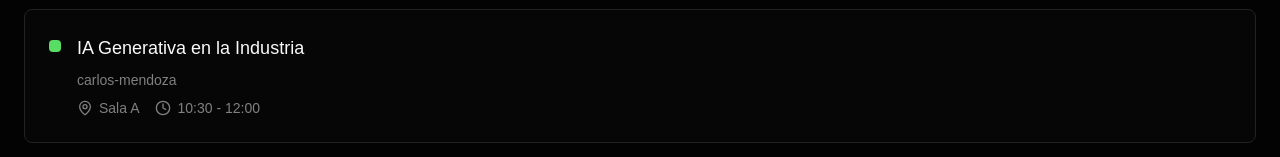
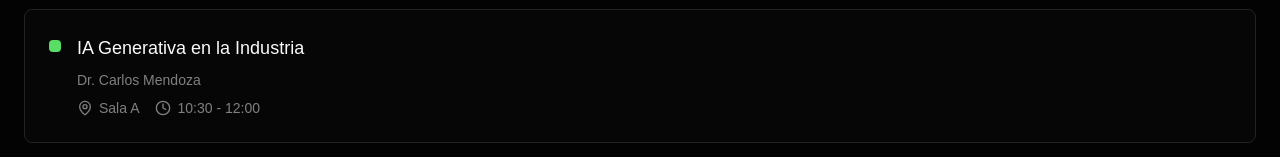
Before and after one commit to giano-montano/infosoft-2025-web, a Next.js app: page /programa in a window 1280 px wide. Shown: the part 565-722 px from the top of the page. Built offline with nearby package versions, Linux system fonts and the light colour scheme; a web font is replaced by a local one.

Commit message:
Mostrando nombre de ponente en lugar de id

```diff
--- a/app/programa/ProgramClient.tsx
+++ b/app/programa/ProgramClient.tsx
@@ -1,10 +1,10 @@
 // app/programa/ProgramClient.tsx
 "use client";
 
-import { useState } from "react";
+import { useState, useMemo } from "react";
 import { SectionTitle } from "@/components/ui/section-title";
 import { ColorTag } from "@/components/ui/color-tag";
-import type { DaySchedule, ScheduleEvent } from "@/lib/types";
+import type { DaySchedule, ScheduleEvent, Speaker } from "@/lib/types";
 
 import { Select, SelectContent, SelectItem, SelectTrigger, SelectValue } from "@/components/ui/select";
 import { MapPin, Clock } from "lucide-react";
@@ -17,9 +17,16 @@ export const FORMAT_OPTIONS = [
   { value: "networking", label: "Networking" },
 ];
 
-export default function ProgramClient({ schedule }: { schedule: DaySchedule[] }) {
+export default function ProgramClient({ schedule, speakers }: { schedule: DaySchedule[]; speakers: Speaker[] }) {
   const [selectedDay, setSelectedDay] = useState<string>("all");
   const [selectedFormat, setSelectedFormat] = useState<string>("all");
+
+  // Create speaker lookup map for O(1) access
+  const speakerMap = useMemo(() => {
+    const map = new Map<string, string>();
+    speakers.forEach((speaker) => map.set(speaker.id, speaker.name));
+    return map;
+  }, [speakers]);
 
   const filteredSchedule = schedule
     .filter((day) => (selectedDay !== "all" && day.date !== selectedDay ? false : true))
@@ -70,7 +77,7 @@ export default function ProgramClient({ schedule }: { schedule: DaySchedule[] })
               <h3 className="text-xl md:text-2xl font-semibold mb-6 text-foreground">{day.dayLabel}</h3>
               <div className="grid gap-4">
                 {day.events.length > 0 ? (
-                  day.events.map((event) => <EventCard key={event.id} event={event} />)
+                  day.events.map((event) => <EventCard key={event.id} event={event} speakerMap={speakerMap} />)
                 ) : (
                   <p className="text-muted-foreground py-8 text-center">No hay eventos que coincidan con los filtros seleccionados.</p>
                 )}
@@ -83,13 +90,15 @@ export default function ProgramClient({ schedule }: { schedule: DaySchedule[] })
   );
 }
 
-function EventCard({ event }: { event: ScheduleEvent }) {
+function EventCard({ event, speakerMap }: { event: ScheduleEvent; speakerMap: Map<string, string> }) {
+  const speakerName = event.speakerId ? speakerMap.get(event.speakerId) : null;
+
   return (
     <div className="flex gap-4 p-4 md:p-6 bg-secondary/50 rounded-lg border border-border hover:border-muted transition-colors">
       <ColorTag type={event.type} className="mt-1.5" />
       <div className="flex-1 min-w-0">
         <h4 className="text-lg font-medium text-foreground mb-2">{event.title}</h4>
-        {event.speakerId && <p className="text-sm text-muted-foreground mb-2">{event.speakerId}</p>}
+        {speakerName && <p className="text-sm text-muted-foreground mb-2">{speakerName}</p>}
         <div className="flex flex-wrap gap-4 text-sm text-muted-foreground">
           <span className="flex items-center gap-1.5">
             <MapPin className="w-4 h-4" />
--- a/app/programa/page.tsx
+++ b/app/programa/page.tsx
@@ -1,9 +1,9 @@
 // app/programa/page.tsx  (Server Component)
-import { getSchedule } from "@/lib/content";
+import { getSchedule, getSpeakers } from "@/lib/content";
 import ProgramClient from "./ProgramClient";
 
 export default async function ProgramPage() {
-  const schedule = await getSchedule();
+  const [schedule, speakers] = await Promise.all([getSchedule(), getSpeakers()]);
 
-  return <ProgramClient schedule={schedule} />;
+  return <ProgramClient schedule={schedule} speakers={speakers} />;
 }
```
